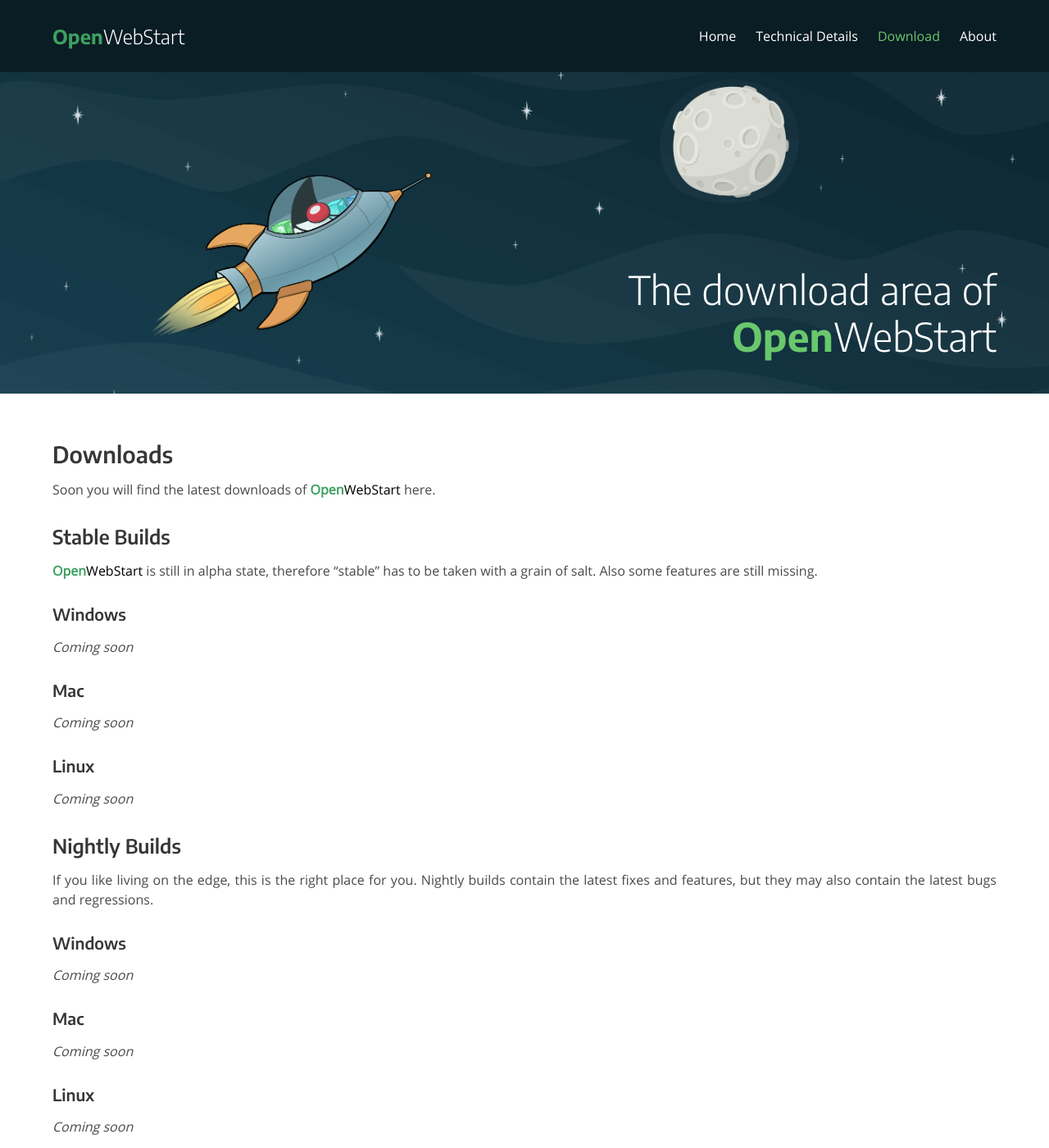
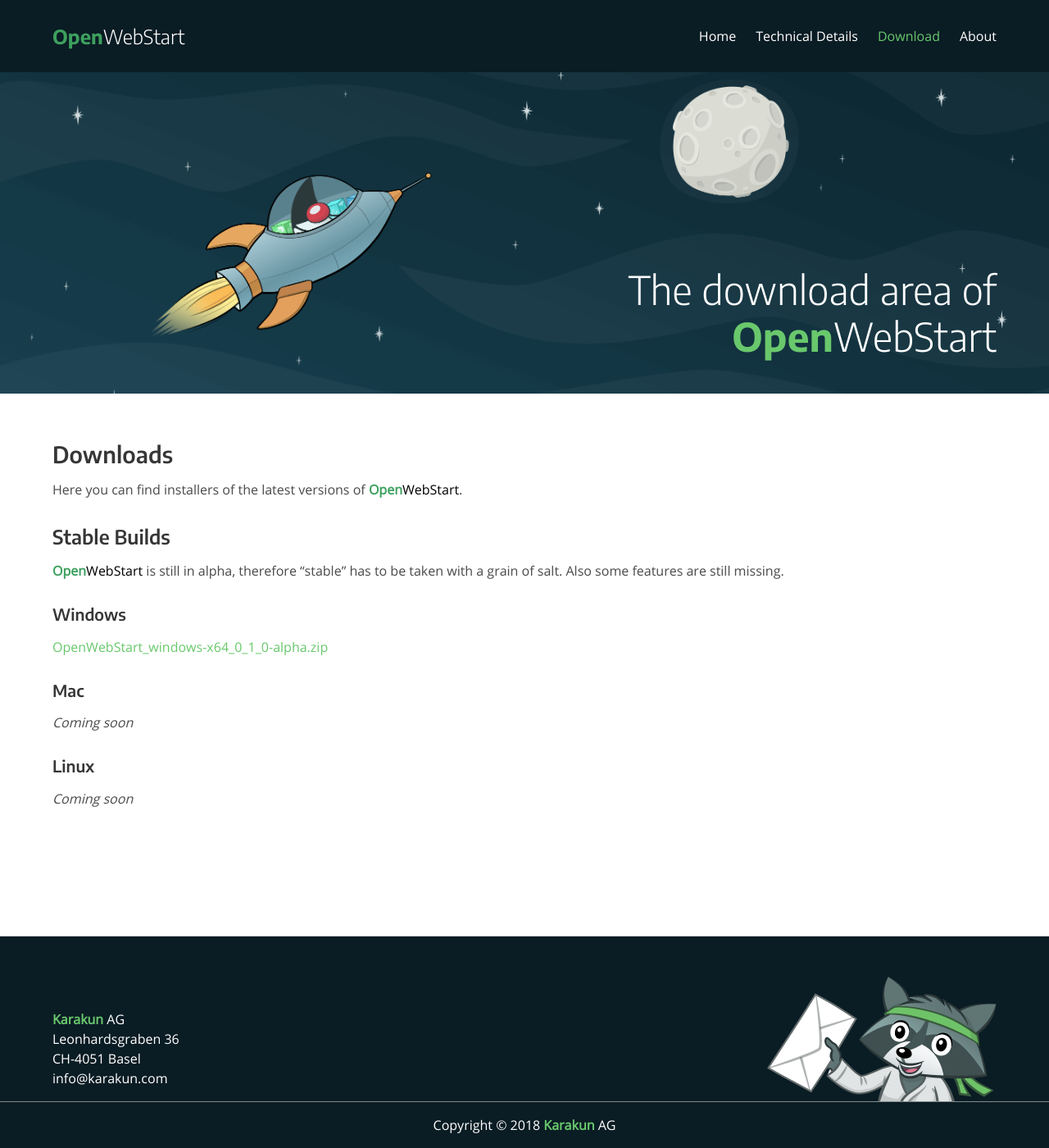
Before and after one commit to karakun/openwebstart-page, a Jekyll site: the page built from downloads.md, in a window 1280 px wide and 1400 px high. Shown: the whole window at 82% size. Built offline with Jekyll 4.4.1, drawn with Linux system fonts in a browser that asks for light colours; comment, search, counter and statistics services are not loaded.

Commit message:
Removed section for nightly builds, added link to a preliminary version of OpenWebStart.

```diff
--- a/downloads.md
+++ b/downloads.md
@@ -11,32 +11,18 @@
 ---
 
 ## Downloads
-Soon you will find the latest downloads of <span class="text-highlight">Open<span>WebStart</span></span> here.
+Here you can find installers of the latest versions of <span class="text-highlight">Open<span>WebStart</span></span>.
 
 
 ### Stable Builds
-<span class="text-highlight">Open<span>WebStart</span></span> is still in alpha state, therefore "stable" has to be taken with a grain of salt.
+<span class="text-highlight">Open<span>WebStart</span></span> is still in alpha, therefore "stable" has to be taken with a grain of salt.
 Also some features are still missing.
 
 #### Windows
-_Coming soon_
+[OpenWebStart_windows-x64_0_1_0-alpha.zip](https://github.com/karakun/OpenWebStart/releases/download/untagged-96e67d5ae181073f85b8/OpenWebStart_windows-x64_0_1_0-alpha.zip)
 
 #### Mac
 _Coming soon_
 
 #### Linux
 _Coming soon_
-
-
-### Nightly Builds
-If you like living on the edge, this is the right place for you.
-Nightly builds contain the latest fixes and features, but they may also contain the latest bugs and regressions.
-
-#### Windows
-_Coming soon_
-
-#### Mac
-_Coming soon_
-
-#### Linux
-_Coming soon_
```
